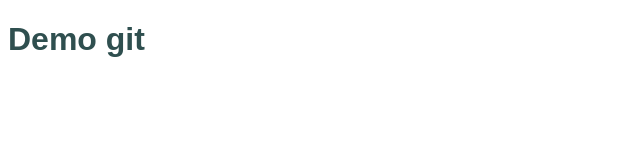
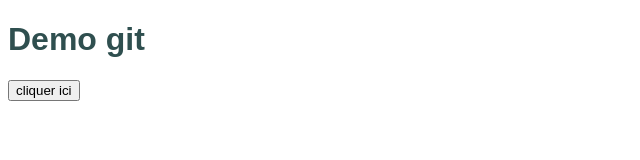
Before and after one commit to ahmedDahliz/Demo, a plain HTML site: page index.html in a window 1280 px wide. Shown: the whole page, without its empty margins (0-640 px from the left). Drawn offline with Linux system fonts and the light colour scheme.

Commit message:
premier commit

```diff
--- a/index.html
+++ b/index.html
@@ -9,6 +9,8 @@
 </head>
 <body>
     <h1>Demo git</h1>
+    <button>cliquer ici</button>
+
 
     <script src="script.js"></script>
 </body>
```
